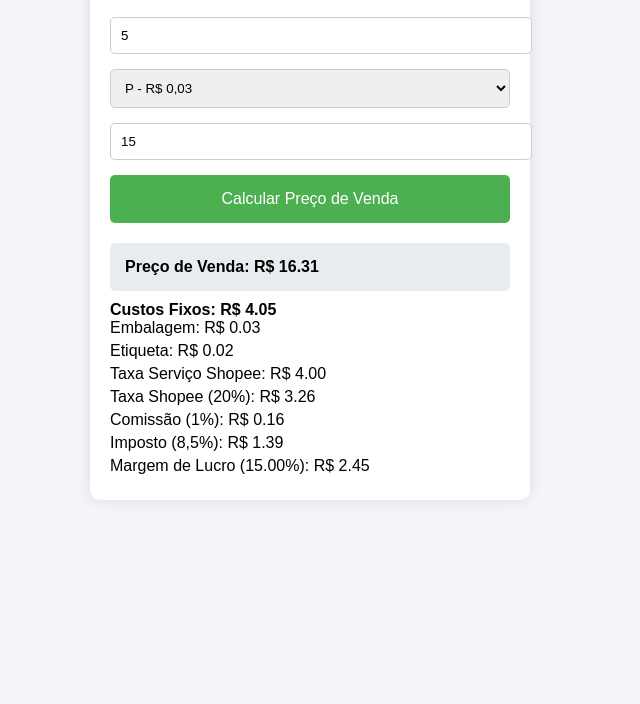
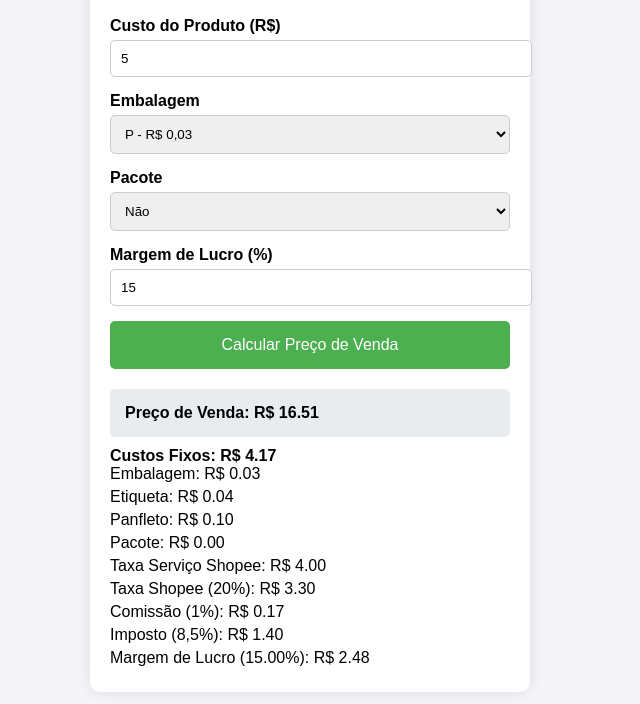
Before and after one commit to Ehlisson/calculadora-shopee, a plain HTML site: page index.html in a window 1280 px wide. Both pictures are taken after typing "5" into the empty fields and a click on the button "Calcular Preço de Venda". Shown: the part 92-796 px from the top of the page, without its empty margins (330-970 px from the left). Drawn offline with Linux system fonts and the light colour scheme.

Commit message:
Update index.html

```diff
--- a/index.html
+++ b/index.html
@@ -6,40 +6,13 @@
   <title>Calculadora Shopee</title>
   <style>
     body { font-family: Arial, sans-serif; background-color: #f4f4f9; padding: 20px; }
-    .container {
-      max-width: 400px;
-      margin: auto;
-      background: #fff;
-      padding: 20px;
-      border-radius: 10px;
-      box-shadow: 0 0 15px rgba(0, 0, 0, 0.1);
-    }
+    .container { max-width: 400px; margin: auto; background: #fff; padding: 20px; border-radius: 10px; box-shadow: 0 0 15px rgba(0, 0, 0, 0.1); }
     h3 { text-align: center; margin-bottom: 20px; }
-    input, select {
-      width: 100%;
-      padding: 10px;
-      margin-bottom: 15px;
-      border: 1px solid #ccc;
-      border-radius: 5px;
-    }
-    button {
-      width: 100%;
-      padding: 15px;
-      background-color: #4CAF50;
-      color: white;
-      border: none;
-      border-radius: 5px;
-      font-size: 16px;
-      cursor: pointer;
-    }
+    label { font-weight: bold; display: block; margin-bottom: 5px; }
+    input, select { width: 100%; padding: 10px; margin-bottom: 15px; border: 1px solid #ccc; border-radius: 5px; }
+    button { width: 100%; padding: 15px; background-color: #4CAF50; color: white; border: none; border-radius: 5px; font-size: 16px; cursor: pointer; }
     button:hover { background-color: #45a049; }
-    .result {
-      margin-top: 20px;
-      padding: 15px;
-      background-color: #e9ecef;
-      border-radius: 5px;
-      font-weight: bold;
-    }
+    .result { margin-top: 20px; padding: 15px; background-color: #e9ecef; border-radius: 5px; font-weight: bold; }
     .details { margin-top: 10px; }
     .details div { margin-bottom: 5px; }
   </style>
@@ -47,16 +20,29 @@
 <body>
   <div class="container">
     <h3>CALCULADORA SHOPEE</h3>
-    <input type="number" id="custo" placeholder="Custo do Produto (R$)" step="0.01">
+    <label for="custo">Custo do Produto (R$)</label>
+    <input type="number" id="custo" placeholder="Custo do Produto" step="0.01">
+
+    <label for="embalagem">Embalagem</label>
     <select id="embalagem">
       <option value="0.03">P - R$ 0,03</option>
       <option value="0.07">M - R$ 0,07</option>
       <option value="0.12">G - R$ 0,12</option>
       <option value="2.13">CX - R$ 2,13</option>
-      <option value="0.00">VAZIO - R$ 0,00</option>
+      <option value="0.25">Personalizado - R$ 0,25</option>
     </select>
-    <input type="number" id="margemLucro" placeholder="Margem de Lucro (%)" step="0.01" value="15">
+
+    <label for="pacote">Pacote</label>
+    <select id="pacote">
+      <option value="0">Não</option>
+      <option value="0.015">Sim</option>
+    </select>
+
+    <label for="margemLucro">Margem de Lucro (%)</label>
+    <input type="number" id="margemLucro" placeholder="Margem de Lucro" step="0.01" value="15">
+
     <button id="calcular">Calcular Preço de Venda</button>
+
     <div class="result" id="resultado"></div>
     <div class="details" id="detalhes"></div>
   </div>
@@ -65,6 +51,7 @@
     document.getElementById('calcular').addEventListener('click', function() {
       let custo = parseFloat(document.getElementById('custo').value);
       let embalagem = parseFloat(document.getElementById('embalagem').value);
+      let pacote = parseFloat(document.getElementById('pacote').value);
       let margemLucro = parseFloat(document.getElementById('margemLucro').value) / 100;
 
       if (isNaN(custo)) {
@@ -73,9 +60,10 @@
       }
 
       // Custos fixos
-      const etiqueta = 0.02;
+      const etiqueta = 0.04;
+      const panfleto = 0.095;
       const taxaServicoShopee = 4.00;
-      const custosFixos = embalagem + etiqueta + taxaServicoShopee;
+      const custosFixos = embalagem + etiqueta + taxaServicoShopee + panfleto + pacote;
 
       // Taxas variáveis
       const taxaShopee = 0.20;
@@ -90,8 +78,11 @@
         <strong>Custos Fixos: R$ ${custosFixos.toFixed(2)}</strong>
         <div>Embalagem: R$ ${embalagem.toFixed(2)}</div>
         <div>Etiqueta: R$ ${etiqueta.toFixed(2)}</div>
+        <div>Panfleto: R$ ${panfleto.toFixed(2)}</div>
+        <div>Pacote: R$ ${pacote.toFixed(2)}</div>
         <div>Taxa Serviço Shopee: R$ ${taxaServicoShopee.toFixed(2)}</div>
       `;
+
       let detalheTaxaShopee = `Taxa Shopee (20%): R$ ${(taxaShopee * precoVenda).toFixed(2)}`;
       let detalheComissao = `Comissão (1%): R$ ${(comissao * precoVenda).toFixed(2)}`;
       let detalheImposto = `Imposto (8,5%): R$ ${(imposto * precoVenda).toFixed(2)}`;
```
